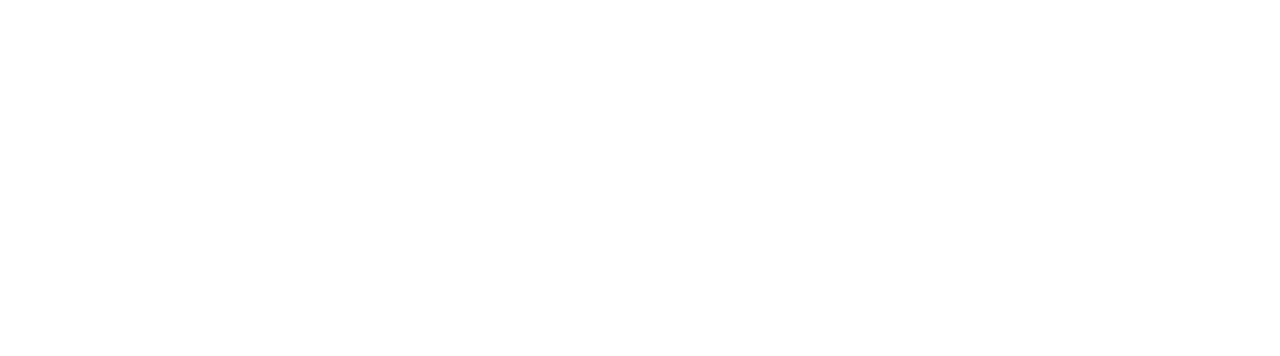
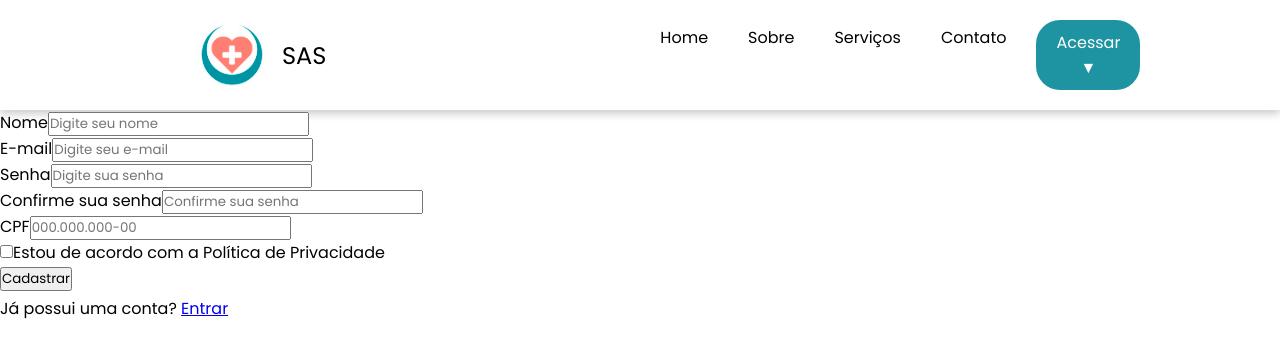
Before and after one commit to SAS-Organizacao/SAS-FrontEnd, a React (Vite) app in the folder SAS/: page /cadastro in a window 1280 px wide. Before the commit this address had no page. Shown: the top 356 px of the page. Built offline with nearby package versions, Linux system fonts and the light colour scheme.

Commit message:
Entrega do HTML da tela de cadastro

```diff
--- a/SAS/src/App.jsx
+++ b/SAS/src/App.jsx
@@ -2,6 +2,7 @@
 import Home from './pages/Home'
 import Login from './pages/Login'
 import { BrowserRouter, Routes, Route } from 'react-router'
+import Cadastro from './pages/Cadastro'
 
 
 function App() {
@@ -9,14 +10,13 @@
   return (
     <BrowserRouter>
       <Routes>
-        <Route
-          path='/'
-          element={<Home />}
-        ></Route>
-         <Route
-          path='/login'
-          element={<Login />}
-        ></Route>
+
+        <Route path='/' element={<Home />}></Route>
+
+        <Route path='/login' element={<Login />}></Route>
+
+        <Route path='/cadastro' element={<Cadastro />}></Route>
+
       </Routes>
     </BrowserRouter>
   )
--- /dev/null
+++ b/SAS/src/pages/Cadastro/index.jsx
@@ -0,0 +1,127 @@
+import '../Cadastro/cadastro.css'
+import Navbar from '../../components/Navbar'
+import { useState } from 'react'
+
+
+export default function Cadastro() {
+
+        const [formData, setFormData] = useState({
+            nome: '',
+            email: '',
+            senha: '',
+            confirmarSenha: '',
+            cpf: '',
+            politicaDePrivacidade: false,
+        })
+
+
+    const handleChange = (e) => {
+        const {name, value, type, checked} = e.target
+            setFormData({
+            ...formData,
+            [name]: type === 'checkbox' ? checked : value
+        })
+    }
+
+    const handleSubmit = (e) => {
+            e.preventDefault()
+            if (!formData.politicaDePrivacidade) {
+                alert('Você deve concordar com a Política de Privacidade')
+                return
+            }
+            console.log(formData)
+        }
+
+
+    return (
+
+        <div className="containerCadastro">
+            <Navbar/>
+
+            <form onSubmit={handleSubmit}>
+                <div>
+                    <label htmlFor='nome'>Nome</label>
+                    <input
+                        type='text'
+                        id='nome'
+                        name='nome'
+                        placeholder='Digite seu nome'
+                        value={formData.nome}
+                        onChange={handleChange}
+                        required
+                    />
+                </div>
+
+                <div>
+                    <label htmlFor='email'>E-mail</label>
+                    <input
+                        type='email'
+                        id='email'
+                        name='email'
+                        placeholder='Digite seu e-mail'
+                        value={formData.email}
+                        onChange={handleChange}
+                        required
+                    />
+                </div>
+
+                <div>
+                    <label htmlFor='senha'>Senha</label>
+                    <input
+                        type='password'
+                        id='senha'
+                        name='senha'
+                        placeholder='Digite sua senha'
+                        value={formData.senha}
+                        onChange={handleChange}
+                        required
+                    />
+                </div>
+
+                <div>
+                    <label htmlFor='confirmarSenha'>Confirme sua senha</label>
+                    <input
+                        type='password'
+                        id='confirmarSenha'
+                        name='confirmarSenha'
+                        placeholder='Confirme sua senha'
+                        value={formData.confirmarSenha}
+                        onChange={handleChange}
+                        required
+                    />
+                </div>
+
+                <div>
+                    <label htmlFor='cpf'>CPF</label>
+                    <input
+                        type='text'
+                        id='cpf'
+                        name='cpf'
+                        placeholder='000.000.000-00'
+                        value={formData.cpf}
+                        onChange={handleChange}
+                        required
+                    />
+                </div>
+
+                <div>
+                    <label htmlFor='politicaDePrivacidade'>
+                    <input
+                        type='checkbox'
+                        id='politicaDePrivacidade'
+                        name='politicaDePrivacidade'
+                        checked={formData.politicaDePrivacidade}
+                        onChange={handleChange}
+                        required
+                    />
+                        Estou de acordo com a Política de Privacidade
+                    </label>
+                </div>
+                <button type='submit'> Cadastrar </button>
+                <p> Já possui uma conta? <a href='/entrar'>Entrar</a> </p>
+
+            </form>
+
+        </div>
+    )
+}
--- a/SAS/src/pages/Login/index.jsx
+++ b/SAS/src/pages/Login/index.jsx
@@ -1,7 +1,18 @@
 import Button from '../../components/Navbar'
 import './login.css'
+import { useNavigate } from "react-router"
+import { useState } from "react";
 
 export default function Login() {
+
+    const navigation = useNavigate()
+
+    const [isOpen, setIsOpen] = useState (false)
+
+    const toggleMenu = () => {
+        setIsOpen(!isOpen)
+    }
+
     return (
         <>
             <Button/>
@@ -20,7 +31,7 @@
                         <input id='senha' type="text" placeholder="Digite sua senha" />
                         <p><a href="">Esqueci minha senha</a></p>
                         <button>Entrar</button>
-                        <h4>Não tem uma conta? <a href="">Cadastre-se</a></h4>
+                        <h4>Não tem uma conta? <a href="" onClick={() => navigation('/cadastro')}>Cadastre-se</a></h4>
 
                     </div>
                 </div>
```
Also changed, not shown: SAS/src/pages/Cadastro/cadastro.css (added).
